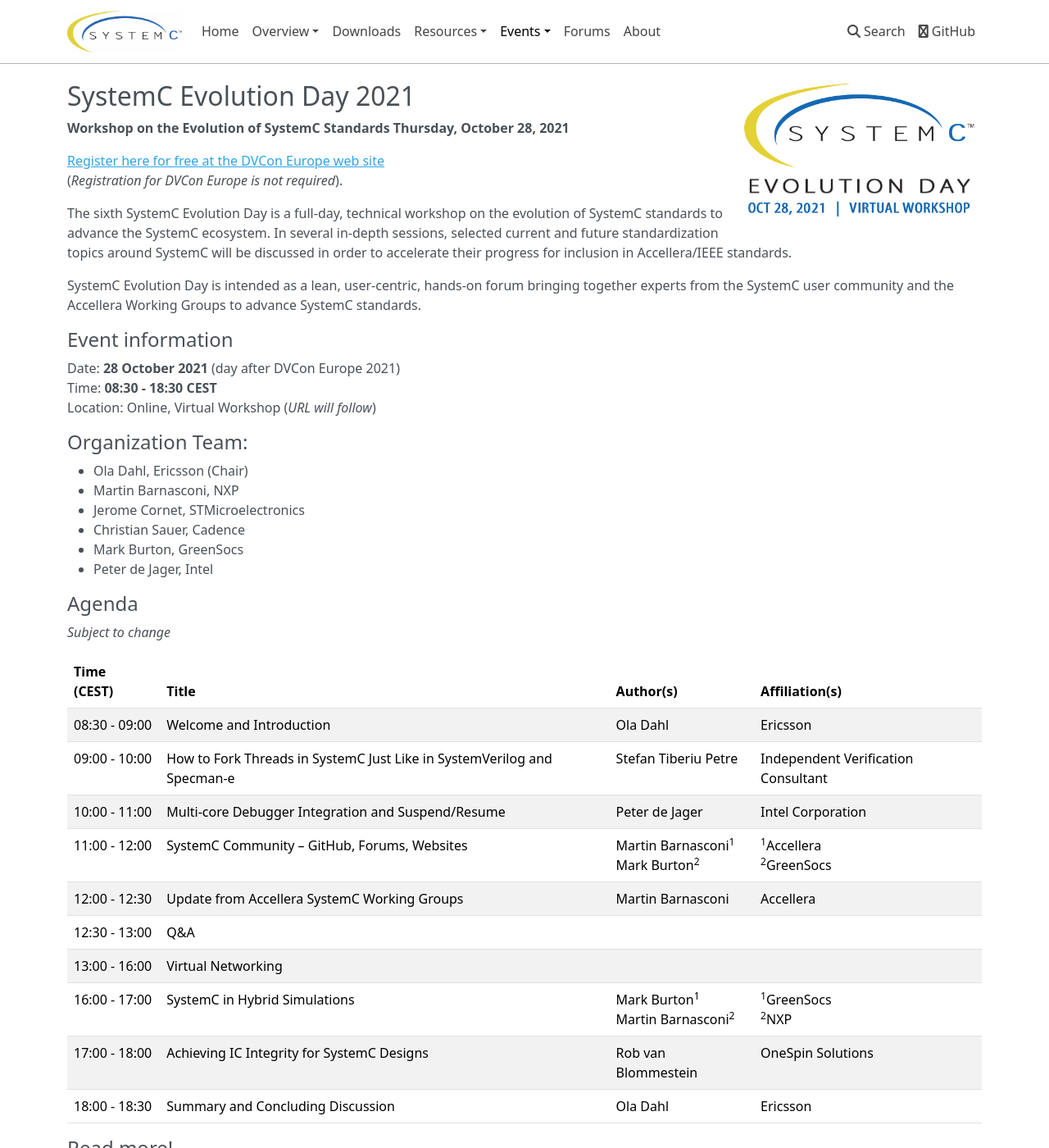
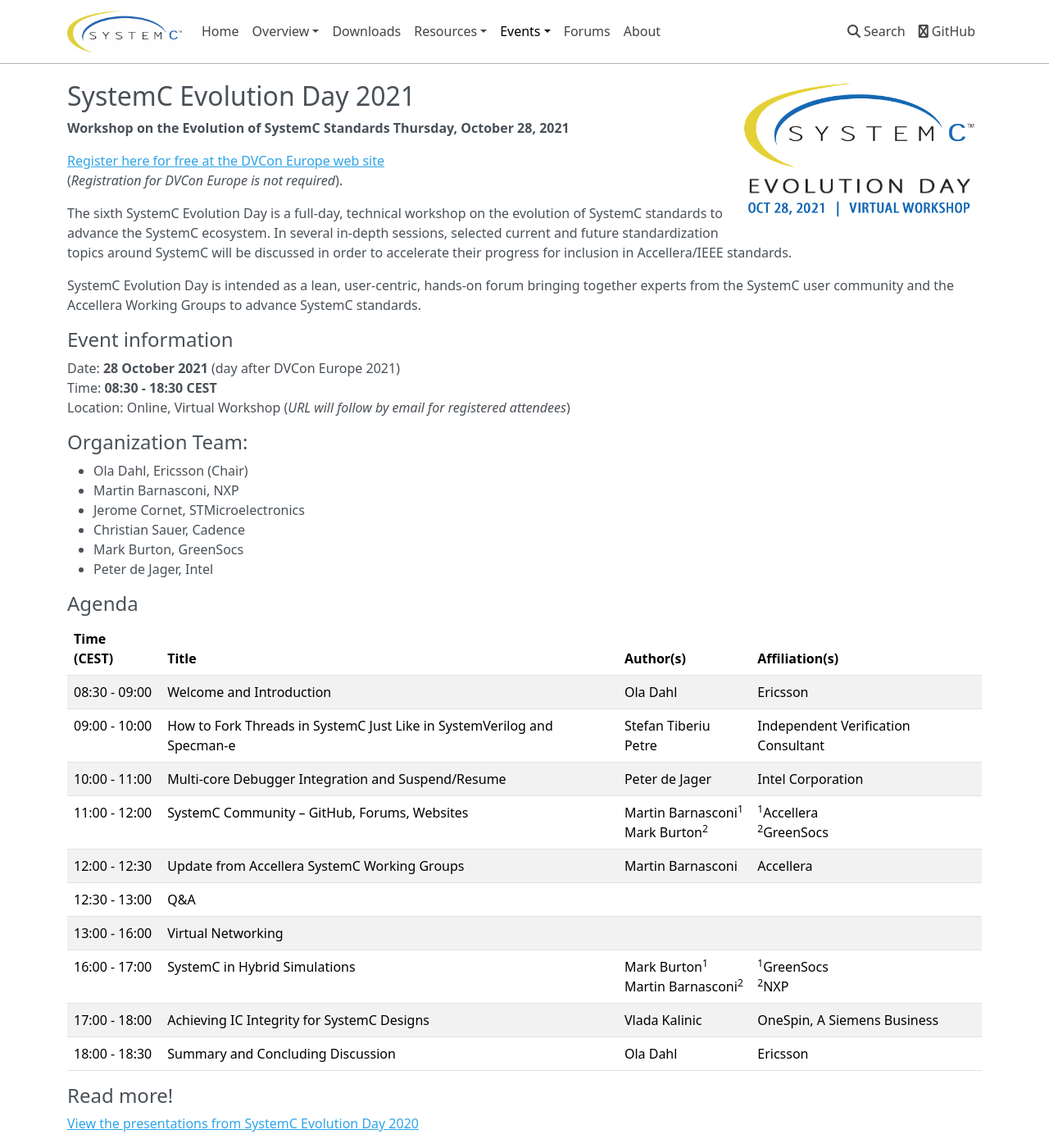
Before and after one commit to accellera-official/systemc.org, an MkDocs documentation site: the page built from docs/events/sced2021.md, in a window 1280 px wide and 1400 px high. Shown: the whole window at 82% size. Built offline with MkDocs 1.6.1, drawn with Linux system fonts in a browser that asks for light colours; nearby versions of some CDN libraries.

Commit message:
sced agenda update

```diff
--- a/docs/events/sced2021.md
+++ b/docs/events/sced2021.md
@@ -15,7 +15,7 @@
 
 Date: **28 October 2021** (day after DVCon Europe 2021)<br>
 Time: **08:30 - 18:30 CEST**<br>
-Location: Online, Virtual Workshop (*URL will follow*)
+Location: Online, Virtual Workshop (*URL will follow by email for registered attendees*)
 
 ## Organization Team:
 
@@ -28,8 +28,6 @@
 
 ## Agenda
 
-*Subject to change*
-
 | Time (CEST)&nbsp;&nbsp; | Title | Author(s) | Affiliation(s) |
 | --------------------- | ---------------- | ---------------- | ---------------- |
 | 08:30 - 09:00 | Welcome and Introduction | Ola Dahl | Ericsson |
@@ -40,7 +38,7 @@
 | 12:30 - 13:00 | Q&A |
 | 13:00 - 16:00 | Virtual Networking |
 | 16:00 - 17:00 | SystemC in Hybrid Simulations | Mark Burton<sup>1</sup><br> Martin Barnasconi<sup>2</sup> | <sup>1</sup>GreenSocs<br><sup>2</sup>NXP |
-| 17:00 - 18:00 | Achieving IC Integrity for SystemC Designs | Rob van Blommestein | OneSpin Solutions |
+| 17:00 - 18:00 | Achieving IC Integrity for SystemC Designs | Vlada Kalinic | OneSpin, A Siemens Business |
 | 18:00 - 18:30 | Summary and Concluding Discussion | Ola Dahl | Ericsson |
 
 
--- a/mkdocs.yml
+++ b/mkdocs.yml
@@ -1,5 +1,5 @@
 site_name: test
-site_url: http://systemc.org/
+site_url: https://systemc.org/
 
 repo_url: https://github.com/accellera-official/systemc/
 
```
